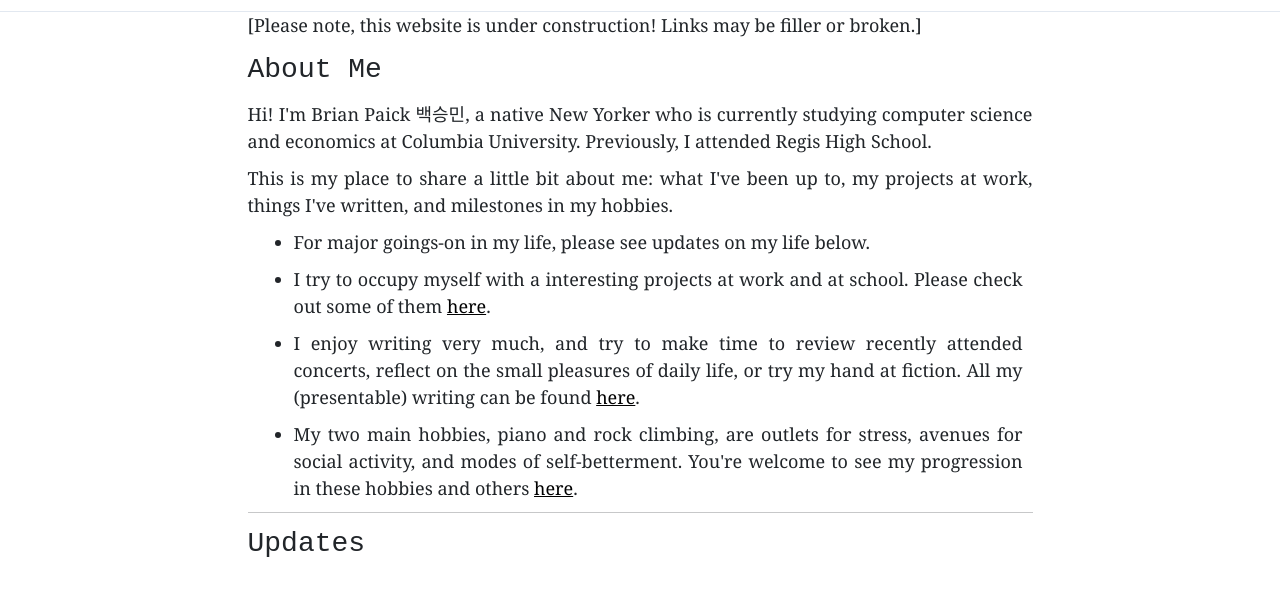
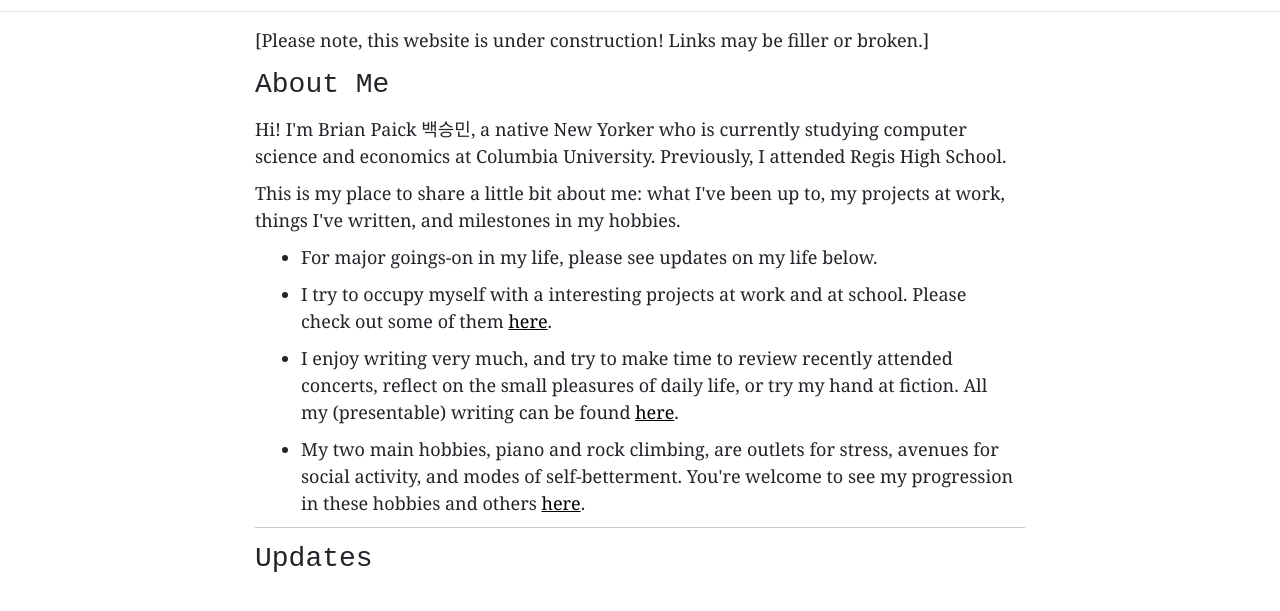
Before and after one commit to brian19977/brian19977.github.io, a plain HTML site: page index.html in a window 1280 px wide. Shown: the part 59-670 px from the top of the page. Drawn offline with Linux system fonts and the light colour scheme.

Commit message:
padding and left justify

```diff
--- a/index.html
+++ b/index.html
@@ -34,7 +34,7 @@
     </header>
 
     <div class="container-fluid">
-        <div class="row justify-content-center">
+        <div class="row">
             <div class="col"></div>
             <div id="text">
                 <p>[Please note, this website is under construction! Links may be filler or broken.]</p>
--- a/styles.css
+++ b/styles.css
@@ -122,11 +122,12 @@ a:active {
 }
 
 #text{
-    text-align: justify;
-    text-justify: inter-word;
+    text-align: left;
     width: 800px;
     font-family: Georgia, 'Times New Roman', Times, serif;
     font-size: 18px;
+    box-sizing: border-box;
+    padding: 15px;
 }
 .par{
     text-indent: 6%;
```
Also changed, not shown: work/index.html (+1 -1 lines).
